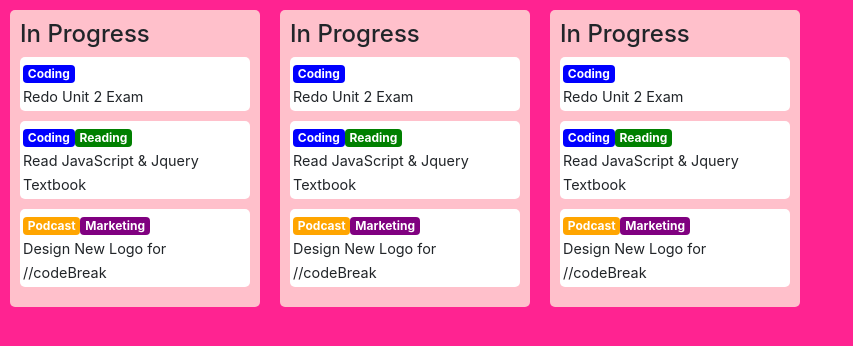
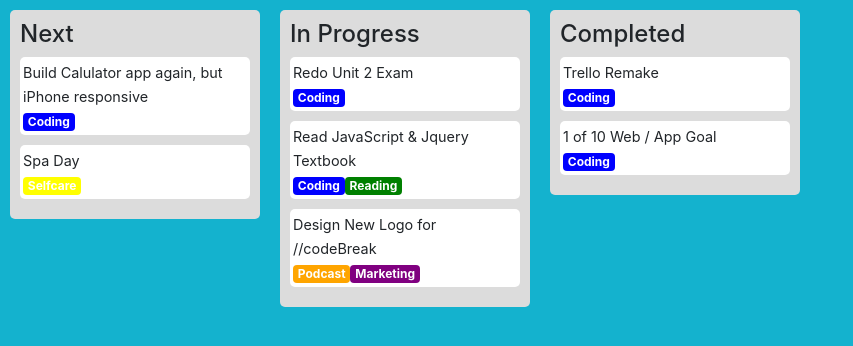
Before and after one commit to VictoriaBuchanan27/Mock-Trello, a React (Create React App) app: page / in a window 1280 px wide. Shown: the top 346 px of the page, without its empty margins (0-853 px from the left). Built offline with nearby package versions, Linux system fonts and the light colour scheme.

Commit message:
code fixed still has bugs

```diff
--- a/package.json
+++ b/package.json
@@ -6,7 +6,8 @@
     "bootstrap": "^4.2.1",
     "react": "^16.8.1",
     "react-dom": "^16.8.1",
-    "react-scripts": "2.1.3"
+    "react-scripts": "2.1.3",
+    "reactstrap": "^7.1.0"
   },
   "scripts": {
     "start": "react-scripts start",
--- a/src/App.js
+++ b/src/App.js
@@ -4,34 +4,50 @@ import List from './container/list';
 const inProgess = [
     {
       title: "Redo Unit 2 Exam",
-    tags: [{type: 'Coding', color: 'blue'}]
+      tags: [{ type: 'Coding', color: 'blue' }]
     },
     {
       title: "Read JavaScript & Jquery Textbook",
-    tags: [{type: 'Coding', color: 'blue'}, {type: 'Reading', color: 'green'}]
+      tags: [{ type: 'Coding', color: 'blue' }, { type: 'Reading', color: 'green' }]
     },
     {
       title: "Design New Logo for //codeBreak",
-    tags: [{type: 'Podcast', color: 'orange'}, {type: 'Marketing', color: 'purple'}]
+      tags: [{ type: 'Podcast', color: 'orange' }, { type: 'Marketing', color: 'purple' }]
     },
   ]
 
 const completed = [
   {
     title: "Trello Remake",
-    tags:[{type:'Coding', color: 'blue'}]
+    tags: [{ type: 'Coding', color: 'blue' }]
+  },
+  {
+    title: "1 of 10 Web / App Goal",
+    tags: [{ type: 'Coding', color: 'blue' }]
   }
 ]
 
+const next = [
+  {
+    title: "Build Calulator app again, but iPhone responsive",
+    tags: [{ type: 'Coding', color: 'blue' }]
+  },
+  {
+    title: "Spa Day",
+    tags: [{ type: "Selfcare", color: "yellow" }]
+  }
+]
 
 
 class App extends Component {
   render() {
     return (
       <div className="App">
-       <List cards={inProgess}/>
-       <List cards={inProgess}/>
-       <List cards={inProgess}/>
+        {/* <NavBar /> */}
+        <List cards={next} title="Next" />
+        <List cards={inProgess} title = "In Progress"/>
+        <List cards={completed} title= "Completed"/>
+
       </div>
     );
   }
--- a/src/components/cards.js
+++ b/src/components/cards.js
@@ -2,9 +2,12 @@ import React from 'react';
 import './cards.css';
 import Tag from './tags';
 
+
+
 const Cards = (props)=>{
     return(
         <div className ='task'>
+        <span className = 'task-title'>{props.title}</span>
         <div className = 'card-holder'>
         {
             props.tags.map((e,i)=>{
@@ -12,7 +15,7 @@ const Cards = (props)=>{
             })
         }
         </div>
-        <span className = 'task-title'>{props.title}</span>
+
         </div>
     );
 }
--- a/src/container/list.css
+++ b/src/container/list.css
@@ -1,5 +1,5 @@
 .list{
-    background-color: pink;
+    background-color:gainsboro;
      min-width: 250px;
      max-width:250px;
      margin:10px;
--- a/src/container/list.js
+++ b/src/container/list.js
@@ -9,7 +9,7 @@ class List extends React.Component {
         super(props);
 
         this.state = {
-            title: "In Progress",
+            title: this.props.title,
             editMode: false
         }
     }
@@ -22,22 +22,25 @@ class List extends React.Component {
             this.setState({ editMode: false });
         }
     }
-    titleChange =(e)=>{
-        this.setState({title: e.target.value})
+    TitleChange = (e) => {
+        this.setState({ title: e.target.value })
     }
 
     render() {
-
         const editMode = this.state.editMode ?
-                <><input type = "text" value = {this.state.title} onChange={this.titleChange}/><button onClick={this.toggleEditMode}>save</button></>
-                : <h4 onDoubleClick={this.toggleEditMode}>{this.state.title}</h4>;
+            <div>
+                <input type="text" value={this.state.title} onChange={this.titleChange} />
+                <button onClick={this.toggleEditMode}>save</button>
+            </div>
+            : <h4 onDoubleClick={this.toggleEditMode}>{this.state.title}</h4>;
         return (
             <div className='list'>
-             {editMode}
-            {this.props.cards.map((e,i)=>{
-                return <Cards title ={e.title} tags={e.tags} key={i} />;
+                {editMode}
+                {this.props.cards.map((e, i) => {
+                    console.log('e', e )
+                    return <Cards title={e.title} tags={e.tags} key={i} />;
                 })
-            }
+                }
 
             </div>
 
--- a/src/index.css
+++ b/src/index.css
@@ -1,3 +1,3 @@
 body {
-    background-color:rgba(255, 0, 128, 0.863) ;
+    background-color:rgba(16, 177, 206, 0.979) ;
 }
```
Also changed, not shown: 1 other file (tests, documents, lock files or other folders). Lines whose indentation alone changed are shown as unchanged.
